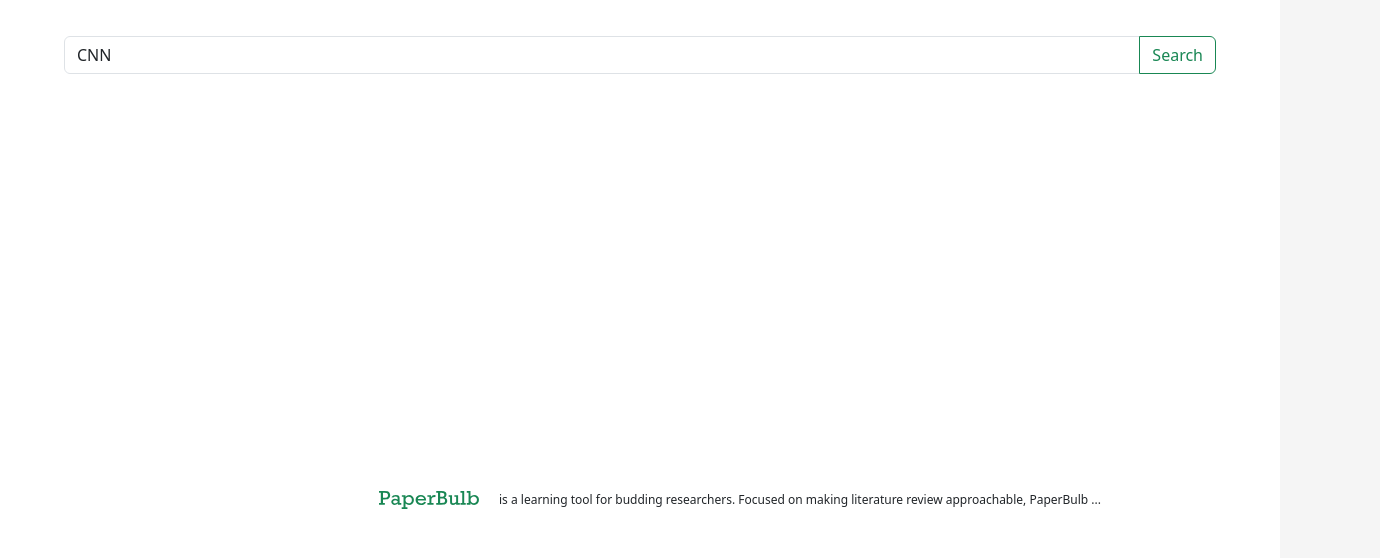
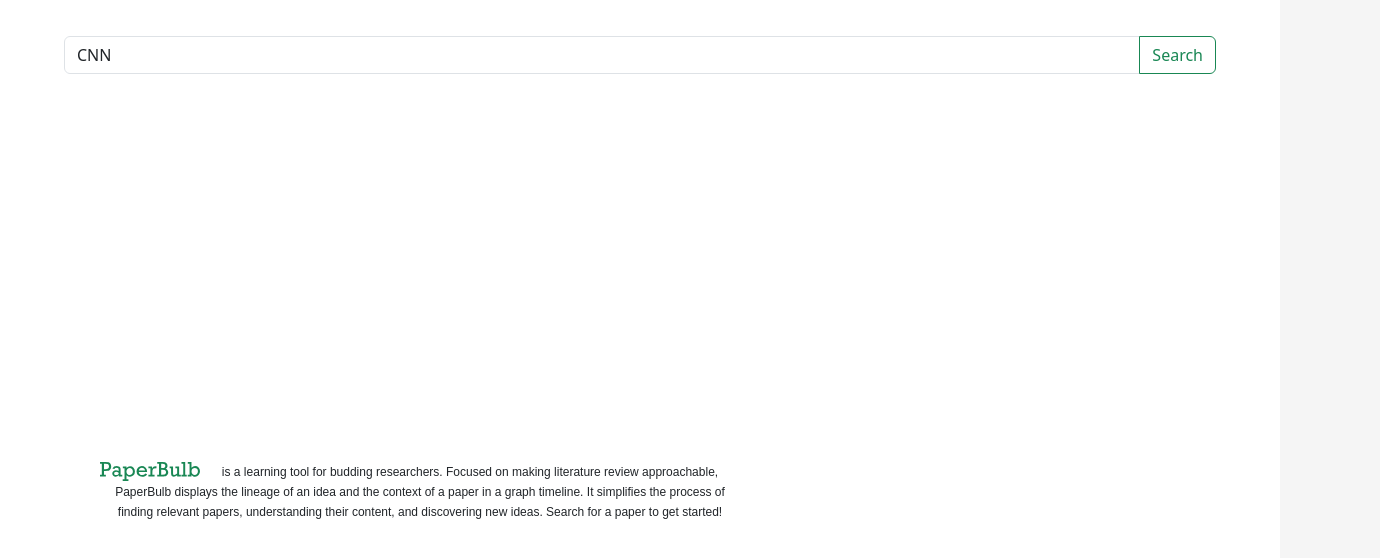
Before and after one commit to Sebiancoder/PaperBulb, a React (Create React App) app in the folder frontend/: page / in a window 1280 px wide. Shown: the top 558 px of the page, 1380 px wide, since content can reach past the window. Built offline with nearby package versions, Linux system fonts and the light colour scheme.

Commit message:
update landing page

```diff
--- a/frontend/src/LandingPage.css
+++ b/frontend/src/LandingPage.css
@@ -86,34 +86,22 @@ body {
 
 .no-papers-message {
     position: absolute;
-    width: 100%;
+    width: 50%;
     height: 100%;
     display: flex;
     justify-content: center; /* center horizontally */
     align-items: center;     /* center vertically */
-}
-
-.logo-and-info {
-    display: flex;
-    align-items: flex-start;  /* align logo and text at the top */
-    gap: 20px;
+    flex-direction: column;  /* stack logo and text vertically */
 }
 
 .logo {
+    float: left;
     width: 100px;  /* adjust as needed */
     height: auto;
 }
 
 .info-text {
-    display: flex;
-    flex-direction: column;
-    gap: 10px;  /* space between title and description */
+    font-family: Arial, Helvetica, sans-serif;
+    text-align: center;
+    line-height: 20px;
 }
-
-.info-text h1 {
-    margin: 0;
-}
-
-.info-text p {
-    margin: 0;
-}
--- a/frontend/src/LandingPage.js
+++ b/frontend/src/LandingPage.js
@@ -6,15 +6,15 @@ import paperbulb from './paperbulb.svg';
 const LandingPage = ({ handleEnterSite, papers, setPapers }) => {
     const renderPapers = () => {
         if (Object.keys(papers).length === 0) {
-            return (
-                <div className="no-papers-message">
-                    <div className="logo-and-info">
-                        <img src={paperbulb} alt="PaperBulb logo" className="logo"/>
-                        <div className="info-text">
-                            <p> is a learning tool for budding researchers. Focused on making literature review approachable, PaperBulb ...</p>
-                        </div>
-                    </div>
-                </div>)
+            return (<div className="no-papers-message">
+
+            <p className="info-text">
+            <img src={paperbulb} className="logo" alt="PaperBulb logo"/> is a learning tool for budding researchers. Focused on making literature review approachable, PaperBulb
+            displays the lineage of an idea and the context of a paper in a graph timeline. It simplifies the process of
+            finding relevant papers, understanding their content, and discovering new ideas.
+            Search for a paper to get started!
+            </p>
+        </div>)
         } else {
             return Object.entries(papers).map(([paperId, paperMetadata], index) => (
                 <div key={paperId} className="paper" onClick={() => handleEnterSite(paperId)}>
```
